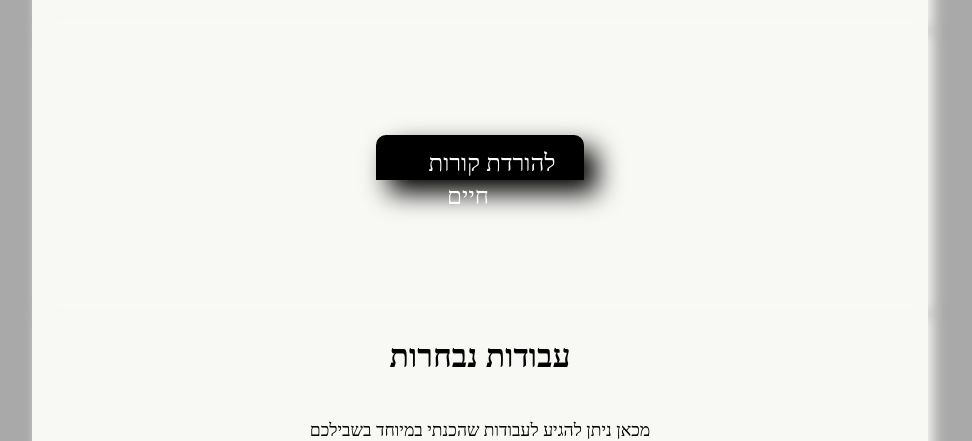
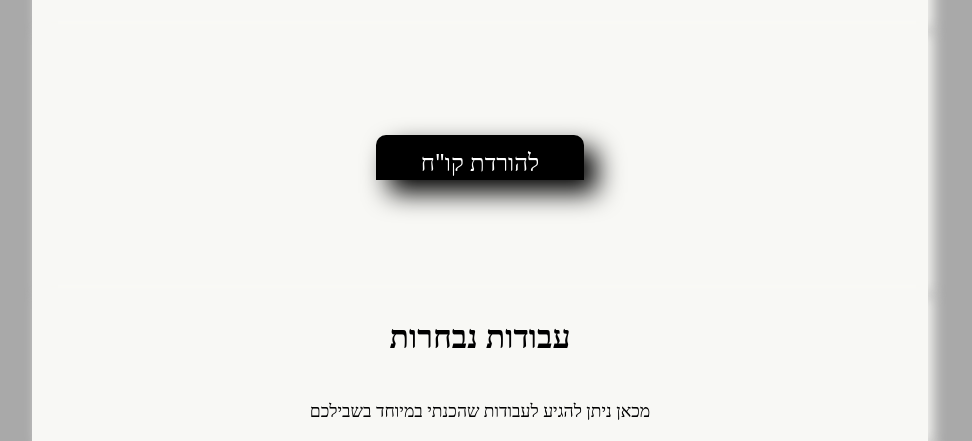
Before and after one commit to ZivShabi/Ziv_Shabi, a plain HTML site: page index.html in a window 1280 px wide. Shown: the part 1720-2161 px from the top of the page, without its empty margins (160-1132 px from the left). Drawn offline with Linux system fonts and the light colour scheme; a web font is replaced by a local one.

Commit message:
שינוי

```diff
--- a/index.html
+++ b/index.html
@@ -86,7 +86,7 @@
             <div class="ContainerButton text">
                 <button class="resumes" download="קורות חיים">
                     <a href="./download/תיקיהקורות חיים.zip">
-                        להורדת קורות חיים
+                        להורדת קו"ח
                     </a>
                 </button>
             </div>
```
